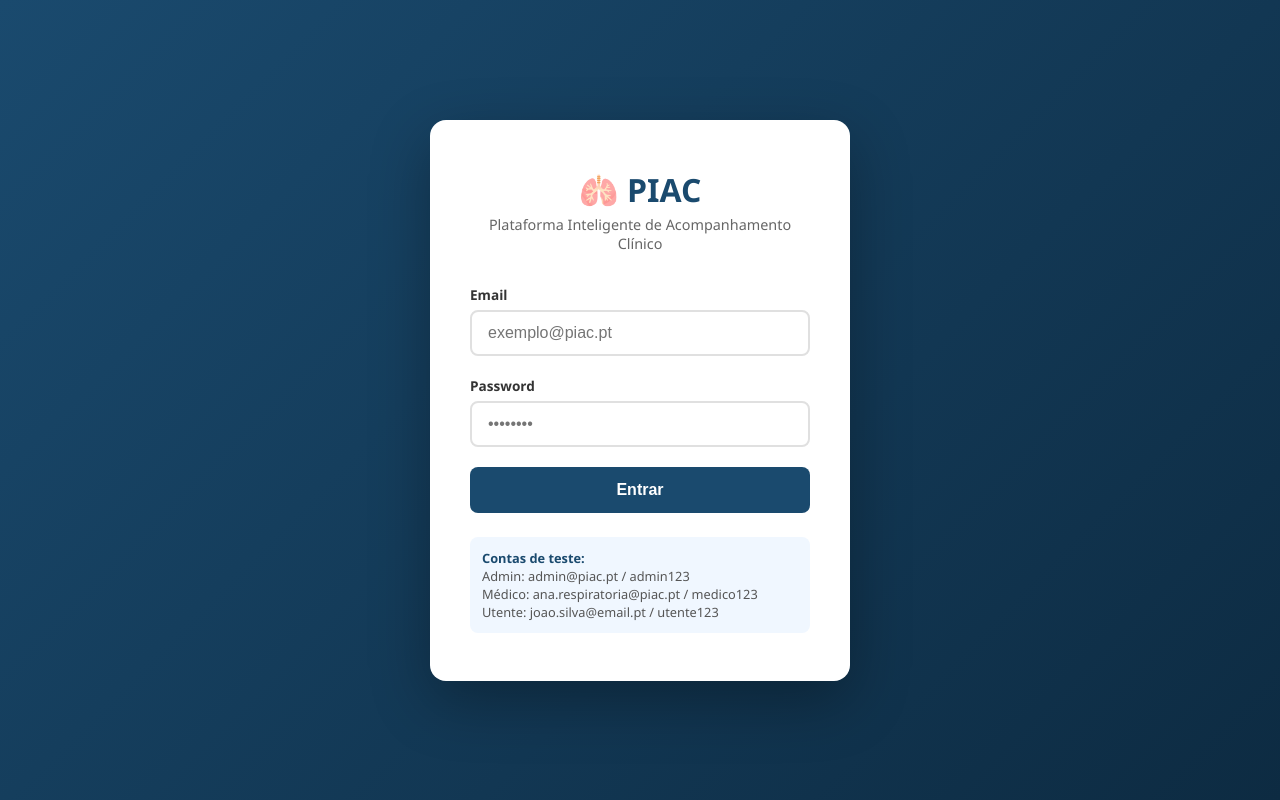
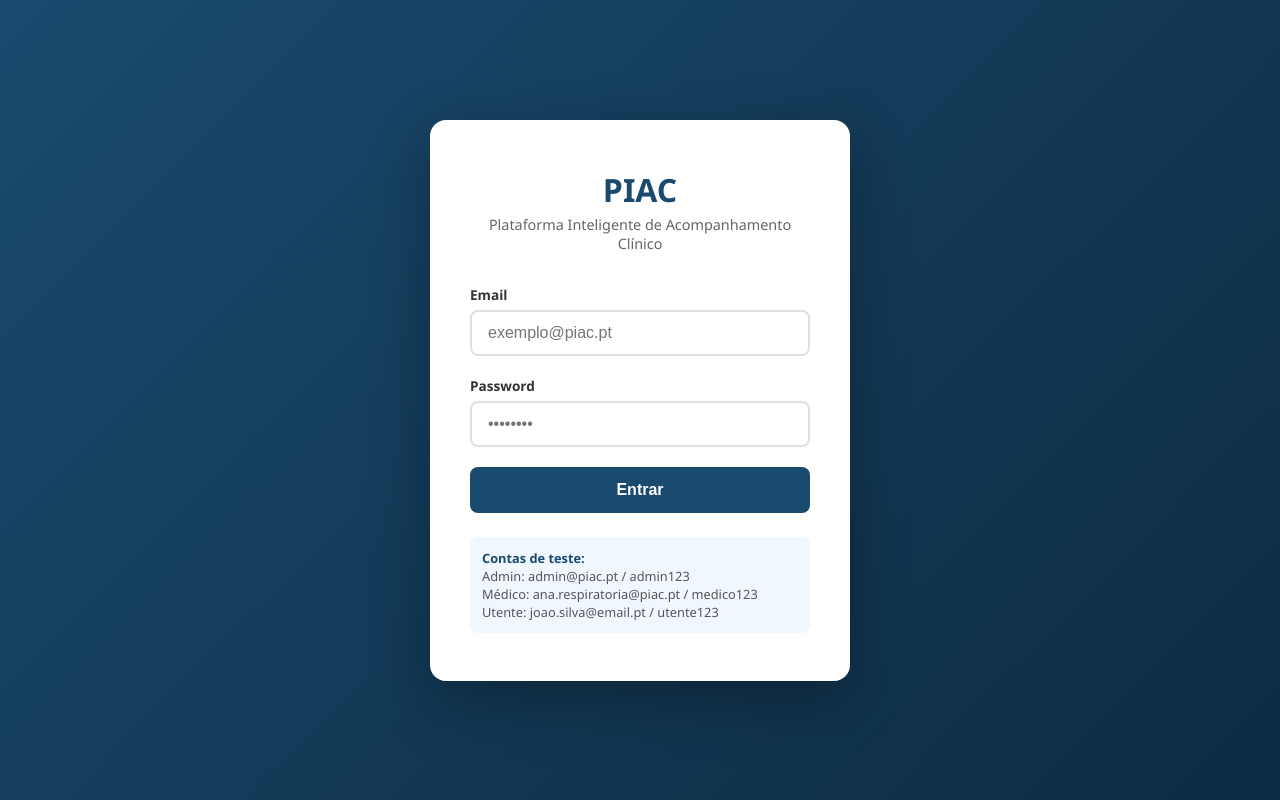
Before and after one commit to Mariabeatriz2905/Trabalho_DS_Grupo2Turma1, a website: page public/index.html in a window 1280 px wide. Drawn offline with Linux system fonts and the light colour scheme.

Commit message:
Ealiminação da figura associada ao trabalho PIAC

```diff
--- a/public/index.html
+++ b/public/index.html
@@ -76,7 +76,7 @@
 <body>
     <div class="card">
         <div class="logo">
-            <h1>🫁 PIAC</h1>
+            <h1>PIAC</h1>
             <p>Plataforma Inteligente de Acompanhamento Clínico</p>
         </div>
 
```
